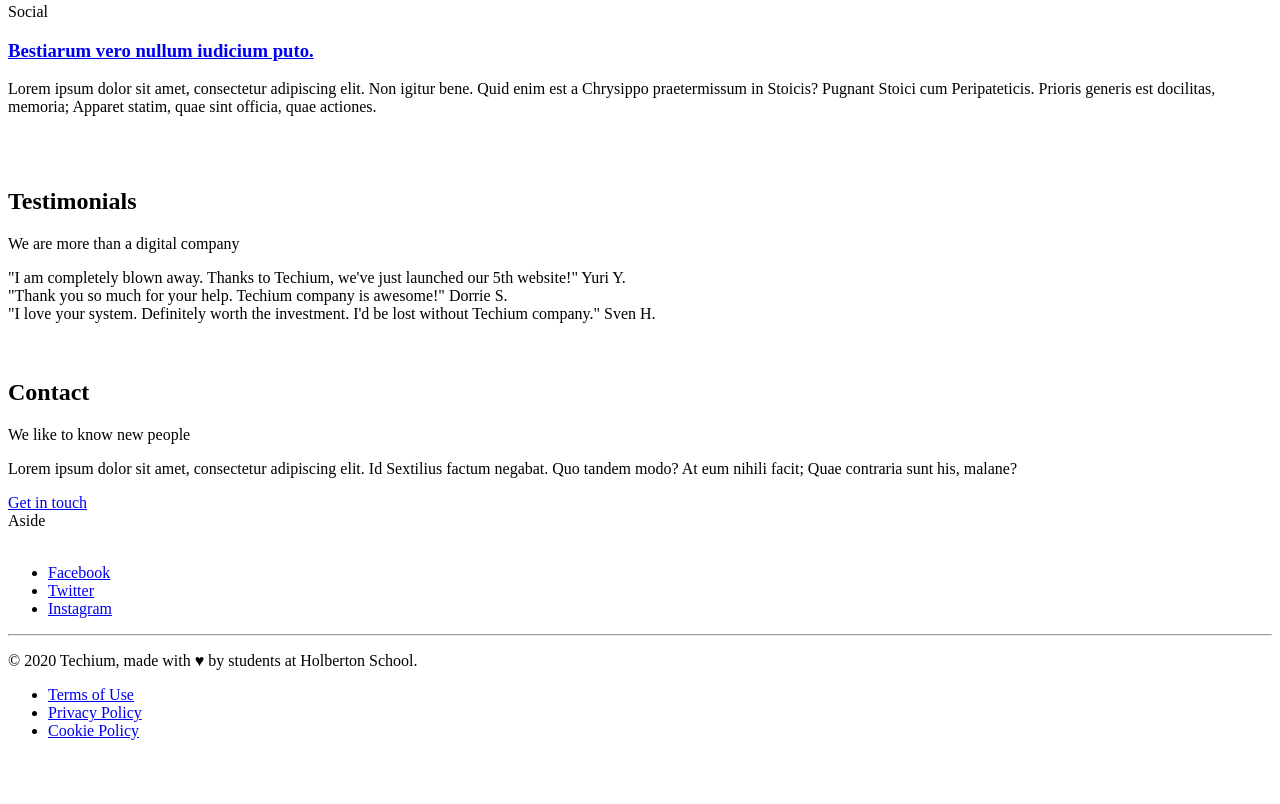
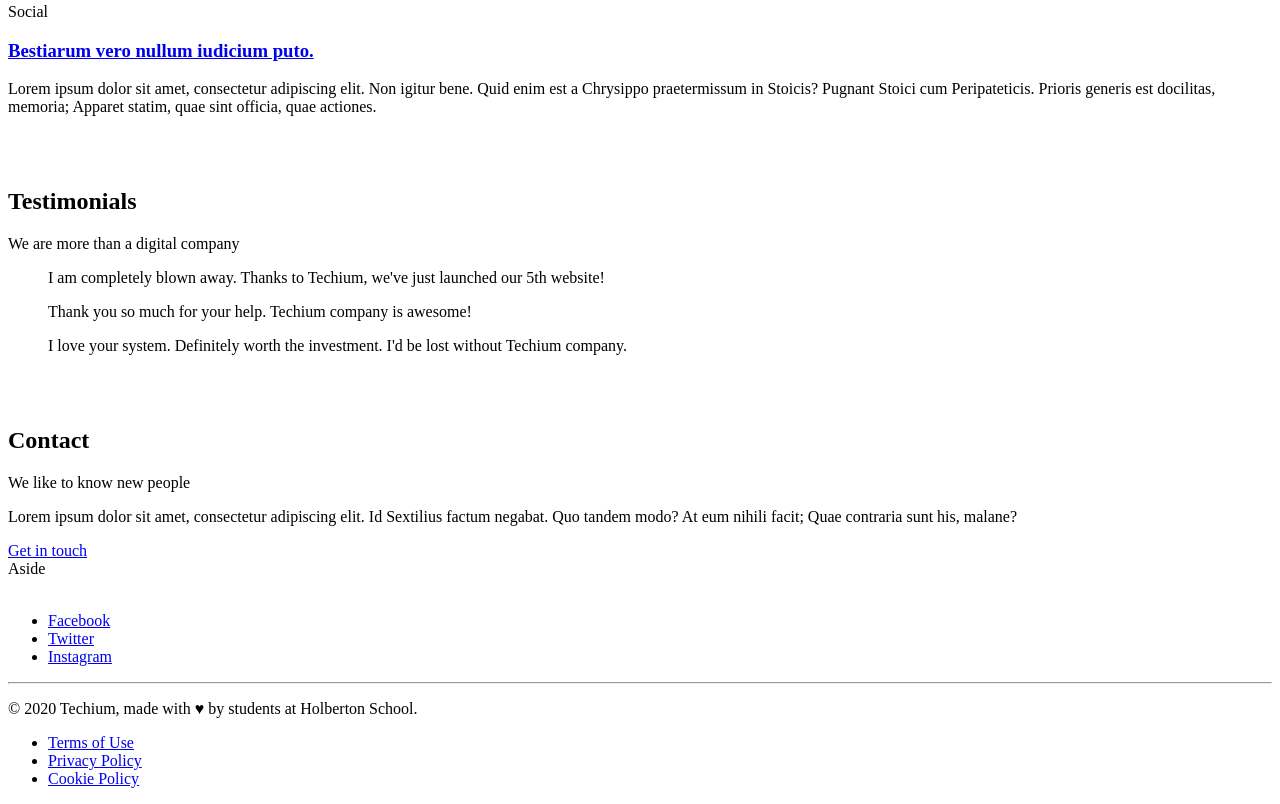
Before and after one commit to andresgfranco/holbertonschool-web_front_end, a plain HTML site: page 0x00-html_advanced/29-index.html in a window 1280 px wide. Shown: the part 1830-2634 px from the top of the page. Before the commit the page ends 2586 px from the top, so only its background shows below. Drawn offline with Linux system fonts and the light colour scheme.

Commit message:
Using blockquote tag

```diff
--- a/0x00-html_advanced/29-index.html
+++ b/0x00-html_advanced/29-index.html
@@ -192,9 +192,15 @@
           <p>We are more than a digital company</p>
         </header>
         <div>
-          <article>"I am completely blown away. Thanks to Techium, we've just launched our 5th website!" Yuri Y.</article>
-          <article>"Thank you so much for your help. Techium company is awesome!" Dorrie S.</article>
-          <article>"I love your system. Definitely worth the investment. I'd be lost without Techium company." Sven H.</article>
+          <article>
+            <blockquote cite="Yuri Y.">I am completely blown away. Thanks to Techium, we've just launched our 5th website!</blockquote>
+          </article>
+          <article>
+            <blockquote cite="Dorrie S.">Thank you so much for your help. Techium company is awesome!</blockquote>
+          </article>
+          <article>
+            <blockquote cite="Sven H.">I love your system. Definitely worth the investment. I'd be lost without Techium company.</blockquote>
+          </article>
         </div>
       </div>
     </section>
```
